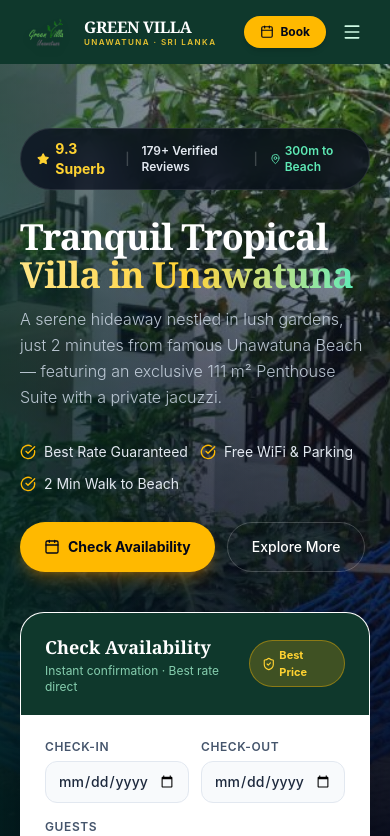
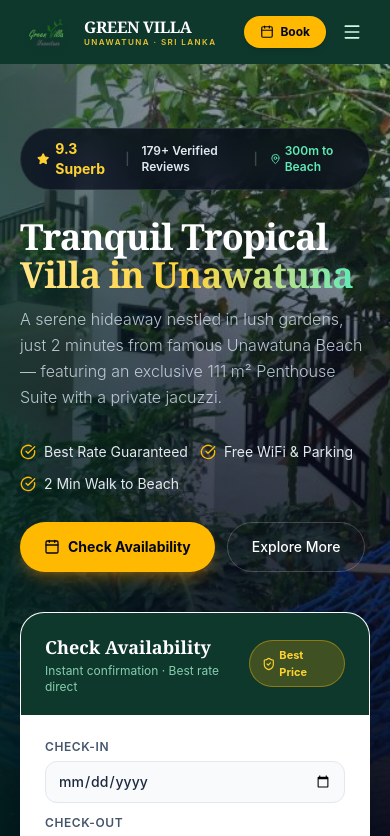
Before and after one commit to thilina-dev22/greenvillaunawatuna.lk, a React (Vite) app: page / in a window 390 px wide. Shown: the top 836 px of the page. Built offline with nearby package versions, Linux system fonts and the light colour scheme; a web font is replaced by a local one.

Commit message:
feat: implement interactive hero section with image slideshow and booking widget

```diff
--- a/src/components/Hero.tsx
+++ b/src/components/Hero.tsx
@@ -264,23 +264,23 @@ export const Hero: React.FC = () => {
 
               {/* Widget form */}
               <div className="p-6 space-y-4">
-                <div className="grid grid-cols-2 gap-3">
-                  <div>
+                <div className="grid grid-cols-1 sm:grid-cols-2 gap-3">
+                  <div className="min-w-0">
                     <label className="block text-xs font-semibold text-slate-600 uppercase tracking-wider mb-1.5">Check-In</label>
                     <input
                       type="date"
                       value={checkInDate}
                       onChange={(e) => setCheckInDate(e.target.value)}
-                      className="w-full bg-slate-50 border border-slate-200 rounded-xl px-3 py-2.5 text-sm font-medium text-slate-800 focus:outline-none focus:ring-2 focus:ring-emerald-600 focus:border-transparent transition-all"
+                      className="w-full min-w-0 bg-slate-50 border border-slate-200 rounded-xl px-3 py-2.5 text-sm font-medium text-slate-800 focus:outline-none focus:ring-2 focus:ring-emerald-600 focus:border-transparent transition-all"
                     />
                   </div>
-                  <div>
+                  <div className="min-w-0">
                     <label className="block text-xs font-semibold text-slate-600 uppercase tracking-wider mb-1.5">Check-Out</label>
                     <input
                       type="date"
                       value={checkOutDate}
                       onChange={(e) => setCheckOutDate(e.target.value)}
-                      className="w-full bg-slate-50 border border-slate-200 rounded-xl px-3 py-2.5 text-sm font-medium text-slate-800 focus:outline-none focus:ring-2 focus:ring-emerald-600 focus:border-transparent transition-all"
+                      className="w-full min-w-0 bg-slate-50 border border-slate-200 rounded-xl px-3 py-2.5 text-sm font-medium text-slate-800 focus:outline-none focus:ring-2 focus:ring-emerald-600 focus:border-transparent transition-all"
                     />
                   </div>
                 </div>
```
